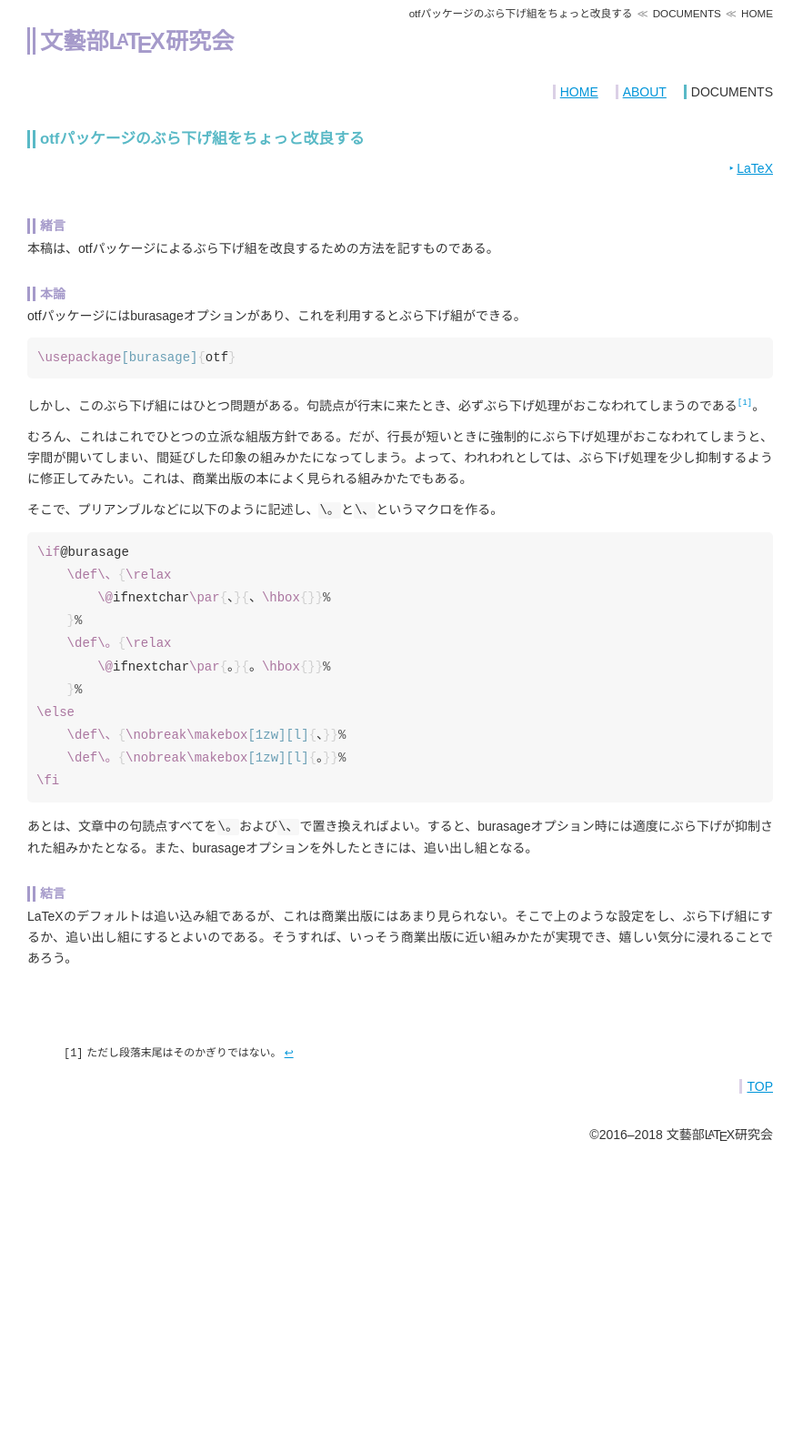
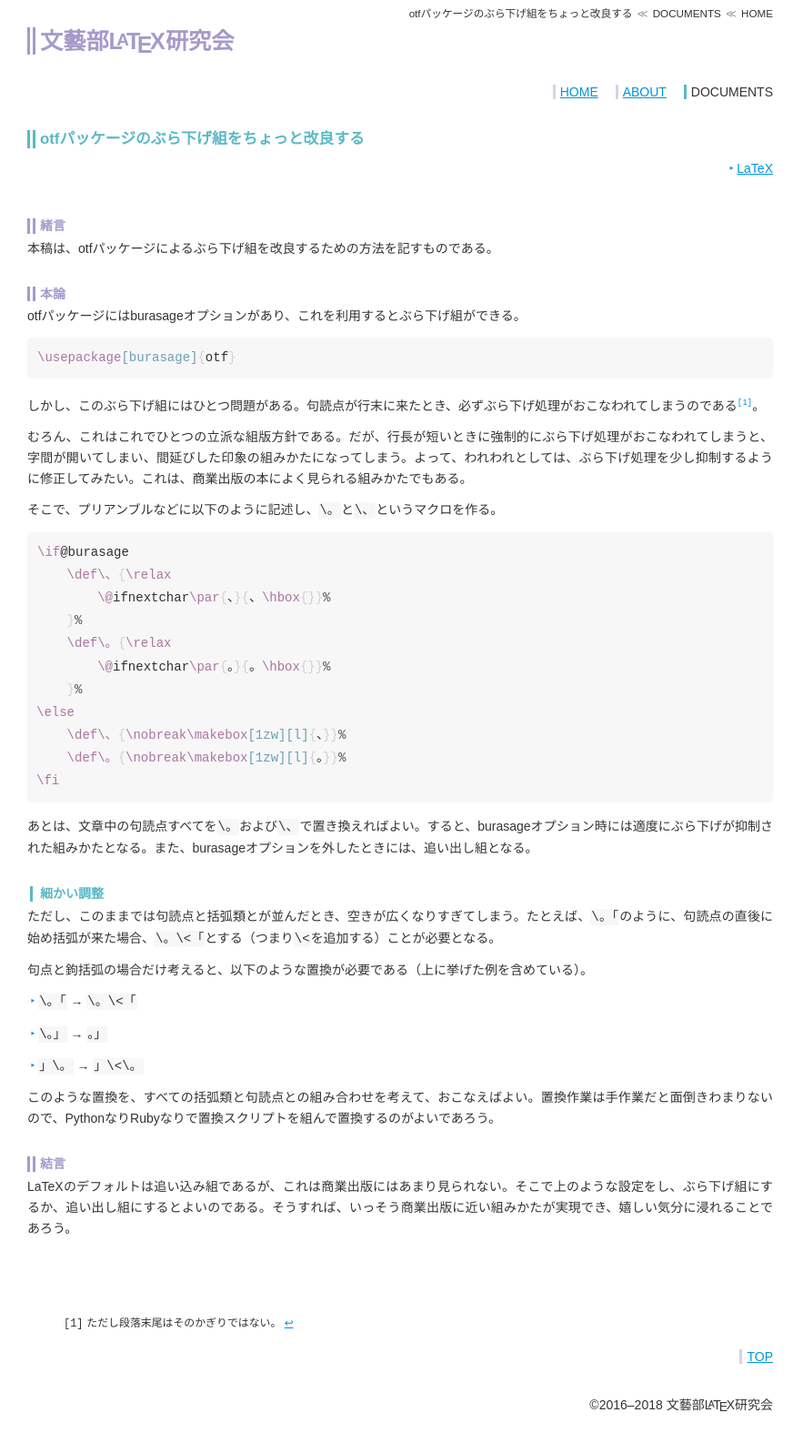
Before and after one commit to qdaibungei/latex, a Jekyll site: the page built from docs/_posts/2018-01-12-burasage.md, in a window 1280 px wide. Shown: the whole page at 91% size, without its empty margins (0-883 px from the left). Built offline with Jekyll 4.4.1, drawn with Linux system fonts in a browser that asks for light colours; before the commit the page ends 1289 px from its top, so only the background shows below that.

Commit message:
Update 2018-01-12-burasage.md

```diff
--- a/docs/_posts/2018-01-12-burasage.md
+++ b/docs/_posts/2018-01-12-burasage.md
@@ -39,5 +39,17 @@ otfパッケージにはburasageオプションがあり、これを利用する
 
 あとは、文章中の句読点すべてを`\。`および`\、`で置き換えればよい。すると、burasageオプション時には適度にぶら下げが抑制された組みかたとなる。また、burasageオプションを外したときには、追い出し組となる。
 
+#### 細かい調整
+ただし、このままでは句読点と括弧類とが並んだとき、空きが広くなりすぎてしまう。たとえば、`\。「`のように、句読点の直後に始め括弧が来た場合、`\。\<「`とする（つまり`\<`を追加する）ことが必要となる。
+
+句点と鉤括弧の場合だけ考えると、以下のような置換が必要である（上に挙げた例を含めている）。
+
+* `\。「` → `\。\<「`
+* `\。」` → `。」`
+* `」\。` → `」\<\。`
+
+このような置換を、すべての括弧類と句読点との組み合わせを考えて、おこなえばよい。置換作業は手作業だと面倒きわまりないので、PythonなりRubyなりで置換スクリプトを組んで置換するのがよいであろう。
+
+
 ### 結言
 LaTeXのデフォルトは追い込み組であるが、これは商業出版にはあまり見られない。そこで上のような設定をし、ぶら下げ組にするか、追い出し組にするとよいのである。そうすれば、いっそう商業出版に近い組みかたが実現でき、嬉しい気分に浸れることであろう。
```
